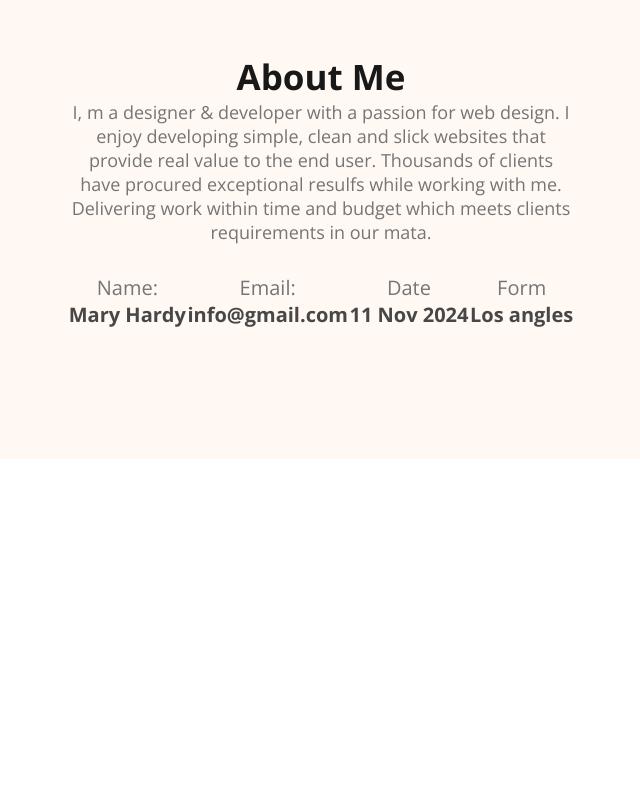
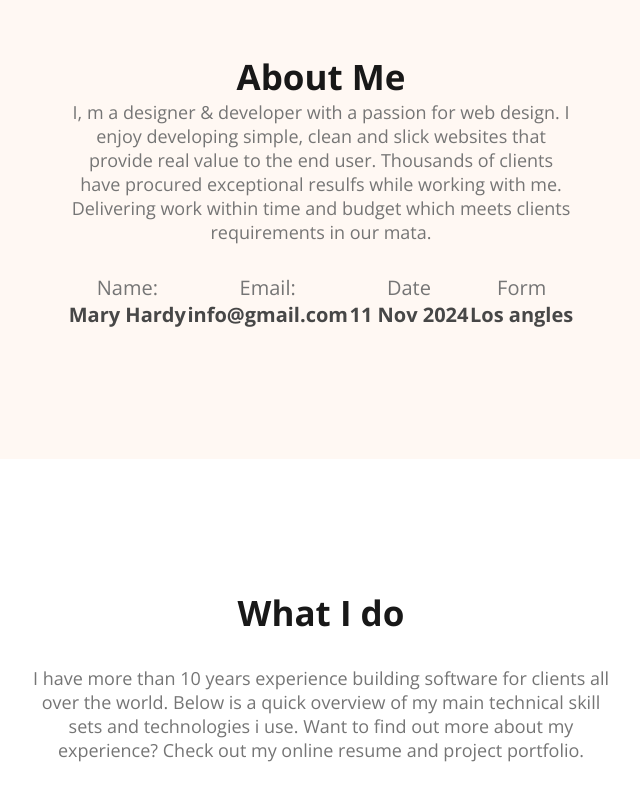
Before and after one commit to Shohel237/developer-portfolio, a plain HTML site: page index.html in a window 1280 px wide. Shown: the part 1047-1847 px from the top of the page, without its empty margins (319-959 px from the left). Before the commit the page ends 1636 px from the top, so only its background shows below. Drawn offline with nearby package versions, Linux system fonts and the light colour scheme.

Commit message:
added_what_i_do

```diff
--- a/index.html
+++ b/index.html
@@ -56,6 +56,10 @@
                 </div>
             </div>
         </section>
+        <section class="what_i_do">
+            <h4 class="section-title">What I do</h4>
+            <p class="section-description">I have more than 10 years experience building software for clients all over the world. Below is a quick overview of my main technical skill sets and technologies i use. Want to find out more about my experience? Check out my online resume and project portfolio.</p>
+        </section>
 
     </main>
     <footer>
--- a/style/style.css
+++ b/style/style.css
@@ -148,3 +148,15 @@ height: 676px;
     color: rgb(71, 71, 71);
     text-align: left;
 }
+
+.what_i_do{
+    margin: 0 345px;
+    text-align: center;
+
+}
+.what_i_do>h4{
+    margin-bottom: 30px;
+}
+.what_i_do>p{
+    margin-bottom: 50px;
+}
```
